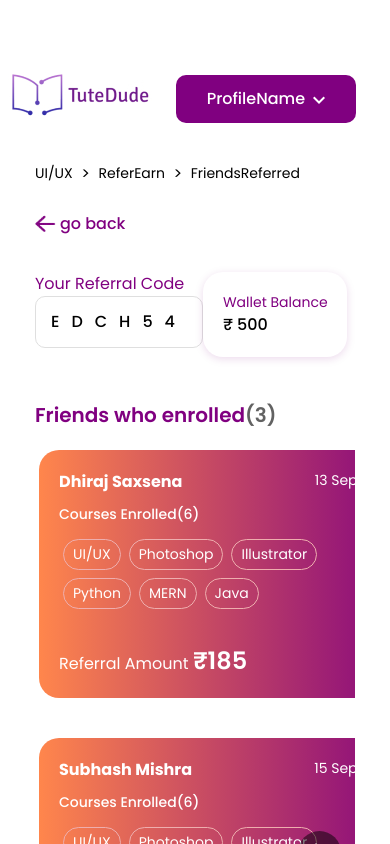
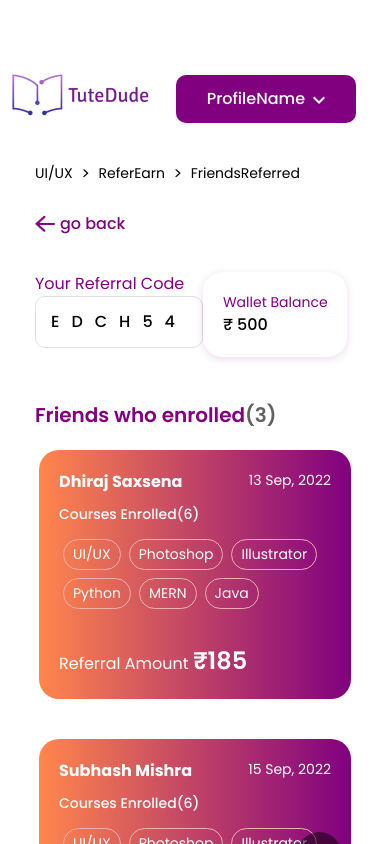
Before and after one commit to pranshu-taneja/TuteDude-Assignment, a React (Vite) app: page /#/ReferEarn/FriendsReferred in a window 390 px wide. Shown: the top 844 px of the page. Built offline with nearby package versions, Linux system fonts and the light colour scheme.

Commit message:
Responsiveness Errors Resolved

```diff
--- a/src/Pages/FriendsReferred.css
+++ b/src/Pages/FriendsReferred.css
@@ -305,3 +305,14 @@
         margin-left: 35px;
     }
 }
+
+@media (max-width: 460px) and (min-width: 100px) {
+    .react-multi-carousel-track li{
+        width: auto !important;
+        height: auto;
+    }
+    .react-multi-carousel-track .studentCard{
+        width: auto;
+        height: auto;
+    }
+}
--- a/src/Pages/ReferEarn.css
+++ b/src/Pages/ReferEarn.css
@@ -290,4 +290,5 @@
         position: static;
         margin: 5px 35px;
     }
+
 }
--- a/src/components/Navbar/Navbar.css
+++ b/src/components/Navbar/Navbar.css
@@ -146,7 +146,7 @@ nav button {
 
     .ddmenu {
         display: flex;
-        margin-right: 3rem;
+        margin-right: 35px;
         background-color: #800080;
         height: 2.8rem;
         border-radius: 10px;
```
